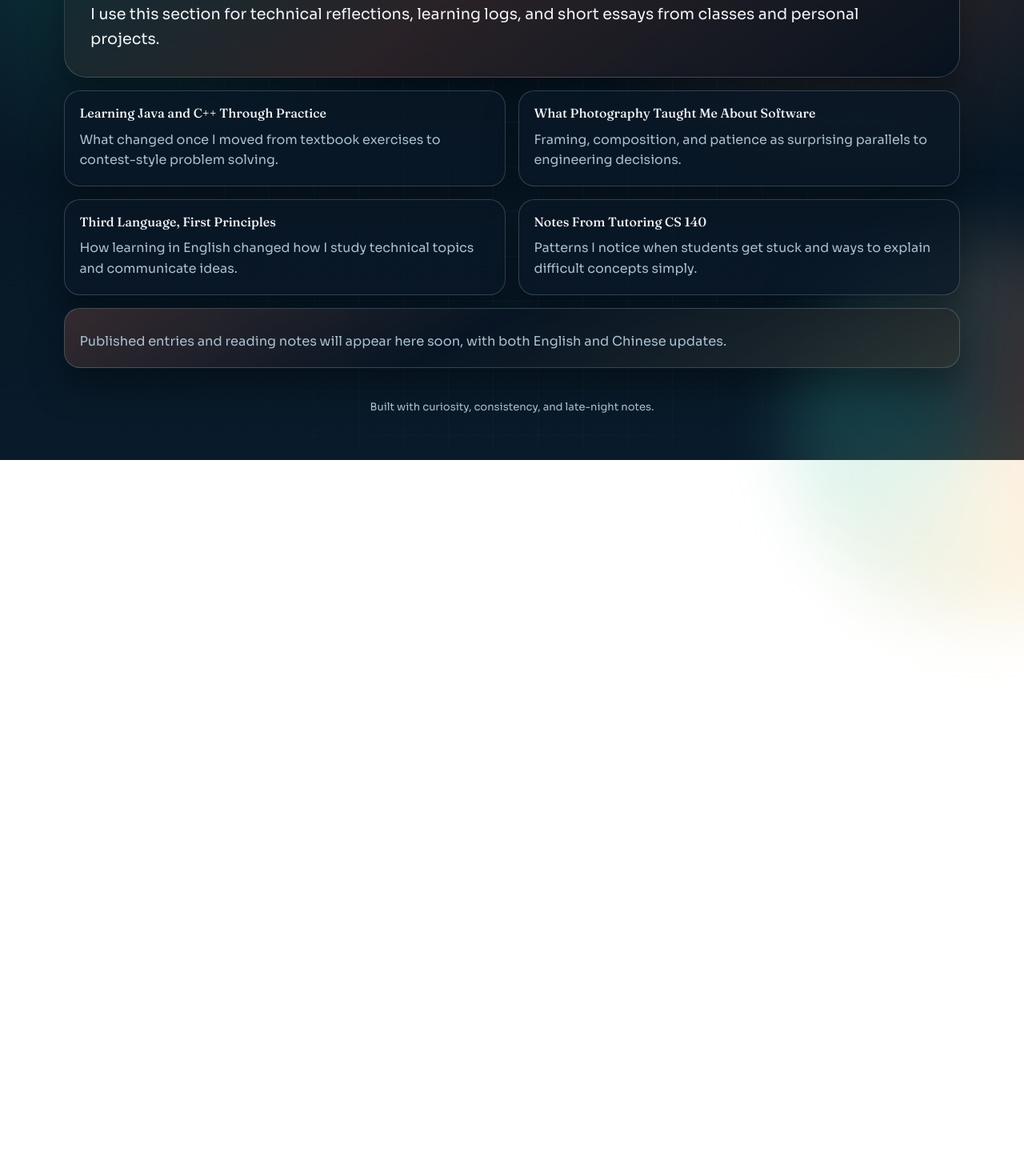
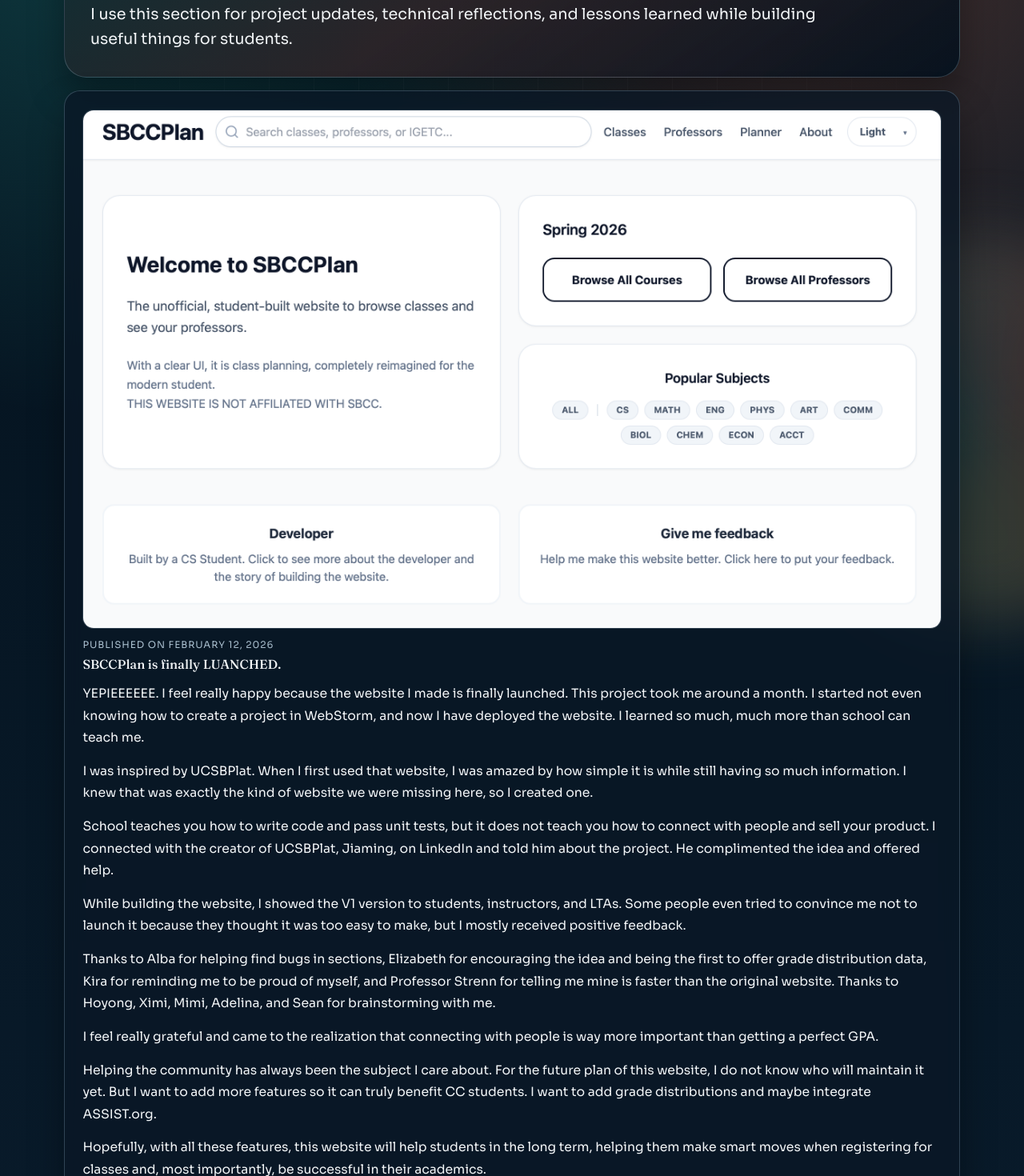
Before and after one commit to Brianbb105/Personal-Website, a Next.js app: page /blogs in a window 1280 px wide. Shown: the part 240-1710 px from the top of the page at 80% size. Before the commit the page ends 815 px from the top, so only its background shows below. Built offline with nearby package versions, Linux system fonts and the light colour scheme.

Commit message:
First blog updated

```diff
--- a/src/app/blogs/page.tsx
+++ b/src/app/blogs/page.tsx
@@ -1,22 +1,15 @@
+import Image from "next/image";
 import AppShell from "@/components/AppShell";
 
-const drafts = [
-  {
-    title: "Learning Java and C++ Through Practice",
-    excerpt: "What changed once I moved from textbook exercises to contest-style problem solving.",
-  },
-  {
-    title: "What Photography Taught Me About Software",
-    excerpt: "Framing, composition, and patience as surprising parallels to engineering decisions.",
-  },
-  {
-    title: "Third Language, First Principles",
-    excerpt: "How learning in English changed how I study technical topics and communicate ideas.",
-  },
-  {
-    title: "Notes From Tutoring CS 140",
-    excerpt: "Patterns I notice when students get stuck and ways to explain difficult concepts simply.",
-  },
+const firstPostParagraphs = [
+  "YEPIEEEEEE. I feel really happy because the website I made is finally launched. This project took me around a month. I started not even knowing how to create a project in WebStorm, and now I have deployed the website. I learned so much, much more than school can teach me.",
+  "I was inspired by UCSBPlat. When I first used that website, I was amazed by how simple it is while still having so much information. I knew that was exactly the kind of website we were missing here, so I created one.",
+  "School teaches you how to write code and pass unit tests, but it does not teach you how to connect with people and sell your product. I connected with the creator of UCSBPlat, Jiaming, on LinkedIn and told him about the project. He complimented the idea and offered help.",
+  "While building the website, I showed the V1 version to students, instructors, and LTAs. Some people even tried to convince me not to launch it because they thought it was too easy to make, but I mostly received positive feedback.",
+  "Thanks to Alba for helping find bugs in sections, Elizabeth for encouraging the idea and being the first to offer grade distribution data, Kira for reminding me to be proud of myself, and Professor Strenn for telling me mine is faster than the original website. Thanks to Hoyong, Ximi, Mimi, Adelina, and Sean for brainstorming with me.",
+  "I feel really grateful and came to the realization that connecting with people is way more important than getting a perfect GPA.",
+  "Helping the community has always been the subject I care about. For the future plan of this website, I do not know who will maintain it yet. But I want to add more features so it can truly benefit CC students. I want to add grade distributions and maybe integrate ASSIST.org.",
+  "Hopefully, with all these features, this website will help students in the long term, helping them make smart moves when registering for classes and, most importantly, be successful in their academics.",
 ];
 
 export default function BlogsPage() {
@@ -24,25 +17,35 @@ export default function BlogsPage() {
     <AppShell activePath="/blogs">
       <section className="hero-panel compact reveal delay-2">
         <p className="eyebrow">Blogs</p>
-        <h1 className="section-title">Writing In Progress</h1>
+        <h1 className="section-title">First Post Is Live</h1>
         <p className="lead-copy">
-          I use this section for technical reflections, learning logs, and short essays from classes and personal
-          projects.
+          I use this section for project updates, technical reflections, and lessons learned while building useful
+          things for students.
         </p>
       </section>
 
-      <section className="grid-2 reveal delay-3">
-        {drafts.map((post) => (
-          <article key={post.title} className="card">
-            <h2>{post.title}</h2>
-            <p>{post.excerpt}</p>
-          </article>
-        ))}
-      </section>
+      <article className="card blog-post reveal delay-3">
+        <div className="blog-cover">
+          <Image
+            src="/blogs/sbccplan-launch.png"
+            alt="SBCCPlan homepage screenshot"
+            width={2326}
+            height={1406}
+            priority
+          />
+        </div>
+        <p className="blog-meta">Published on February 12, 2026</p>
+        <h2>SBCCPlan is finally LUANCHED.</h2>
+        <div className="blog-body">
+          {firstPostParagraphs.map((paragraph) => (
+            <p key={paragraph}>{paragraph}</p>
+          ))}
+        </div>
+      </article>
 
       <section className="card warm reveal delay-4">
         <p className="note-line">
-          Published entries and reading notes will appear here soon, with both English and Chinese updates.
+          More posts are coming soon, including updates on new features and what I learn while maintaining SBCCPlan.
         </p>
       </section>
     </AppShell>
--- a/src/app/globals.css
+++ b/src/app/globals.css
@@ -318,6 +318,48 @@ a {
   color: var(--text-main);
 }
 
+.blog-post {
+  padding: clamp(1rem, 2.3vw, 1.4rem);
+}
+
+.blog-cover {
+  border: 1px solid var(--line);
+  border-radius: 14px;
+  overflow: hidden;
+  background: rgba(7, 18, 30, 0.7);
+}
+
+.blog-cover img {
+  width: 100%;
+  height: auto;
+  display: block;
+}
+
+.blog-meta {
+  margin: 0.9rem 0 0;
+  text-transform: uppercase;
+  letter-spacing: 0.08em;
+  font-size: 0.74rem;
+  color: var(--teal);
+}
+
+.blog-post h2 {
+  margin-top: 0.35rem;
+}
+
+.blog-body {
+  margin-top: 0.85rem;
+  display: grid;
+  gap: 0.9rem;
+}
+
+.blog-body p {
+  margin: 0;
+  color: var(--text-main);
+  font-size: clamp(0.98rem, 1.2vw, 1.08rem);
+  line-height: 1.75;
+}
+
 .chip-row {
   margin-top: 0.85rem;
   display: flex;
```
Also changed, not shown: public/blogs/sbccplan-launch.png (added), 1 other file (tests, documents, lock files or other folders).
